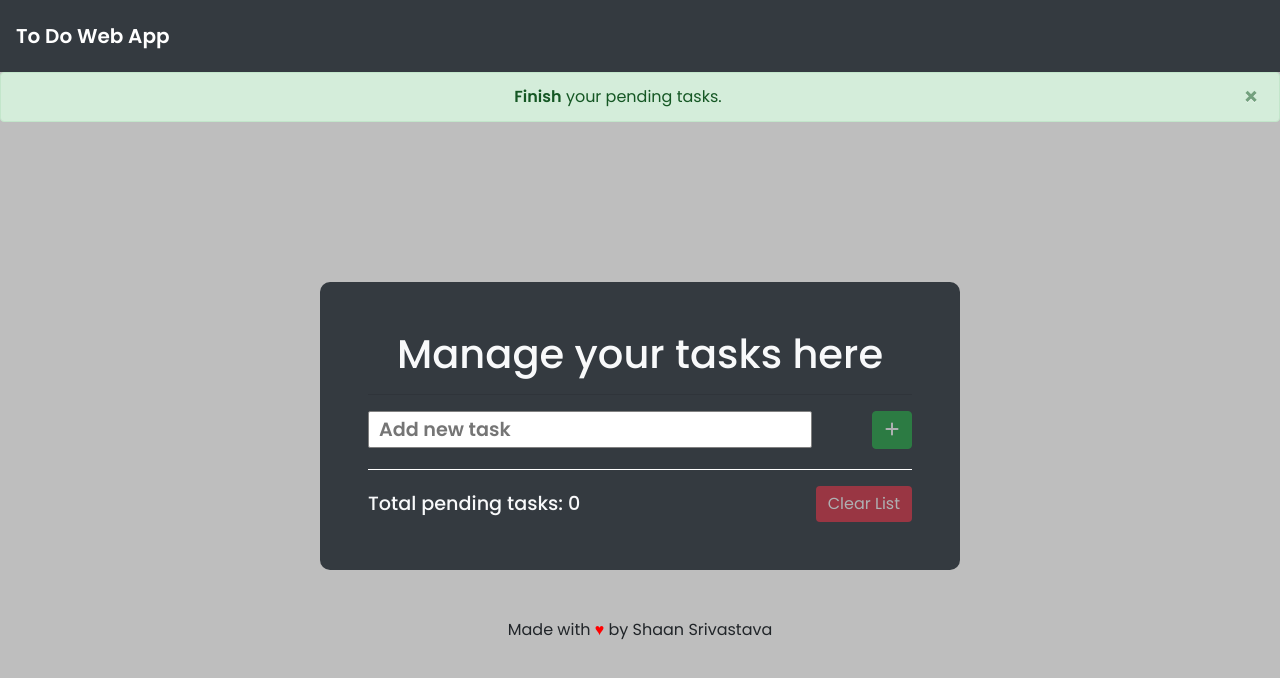
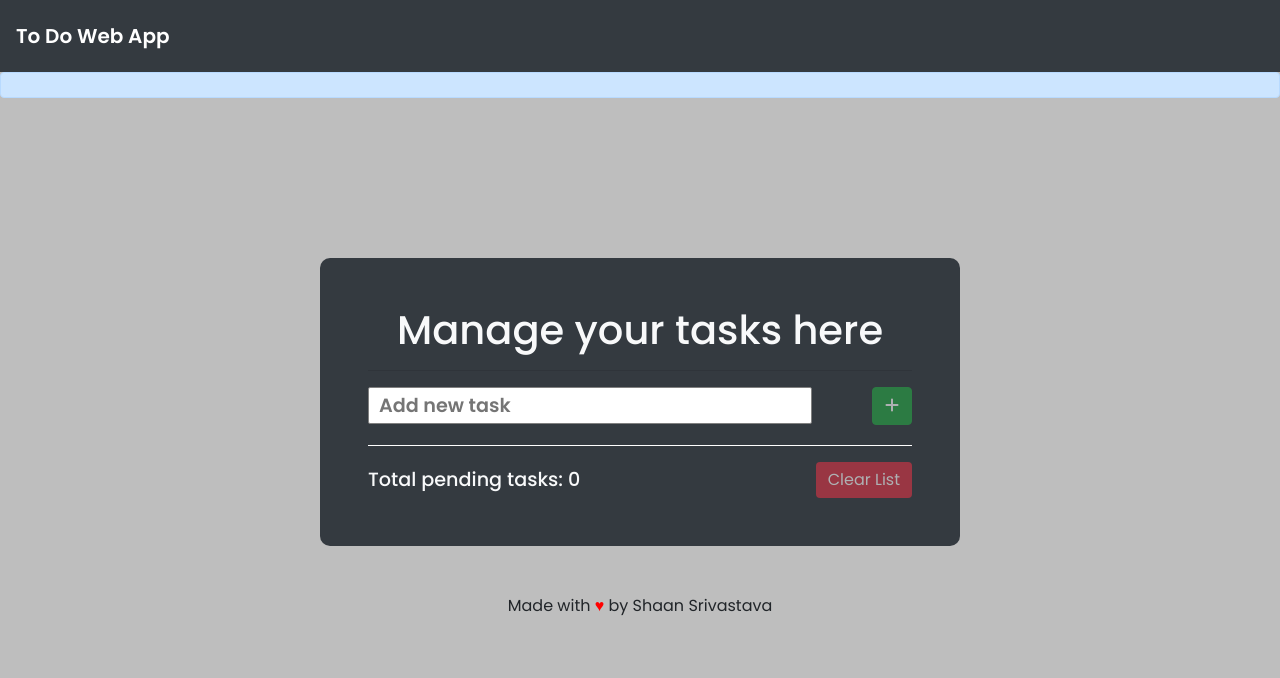
Before and after one commit to shaansrivastava2001/todo-list, a plain HTML site: page site/index.html in a window 1280 px wide. Drawn offline with nearby package versions, Linux system fonts and the light colour scheme.

Commit message:
small change in index.html

```diff
--- a/site/index.html
+++ b/site/index.html
@@ -19,11 +19,11 @@
       <a class="navbar-brand" href="#">To Do Web App</a>
     </nav>
 
-    <div class="alert alert-success alert-dismissible fade show text-center" role="alert">
-      <strong>Finish</strong> your pending tasks.
+    <div class="alert alert-primary alert-dismissible fade show" role="alert">
+<!--       <strong>Finish</strong> your pending tasks.
       <button type="button" class="close" data-dismiss="alert" aria-label="Close">
         <span aria-hidden="true">&times;</span>
-      </button>
+      </button> -->
     </div>
 
     <div class="container todo-box bg-dark">
```
